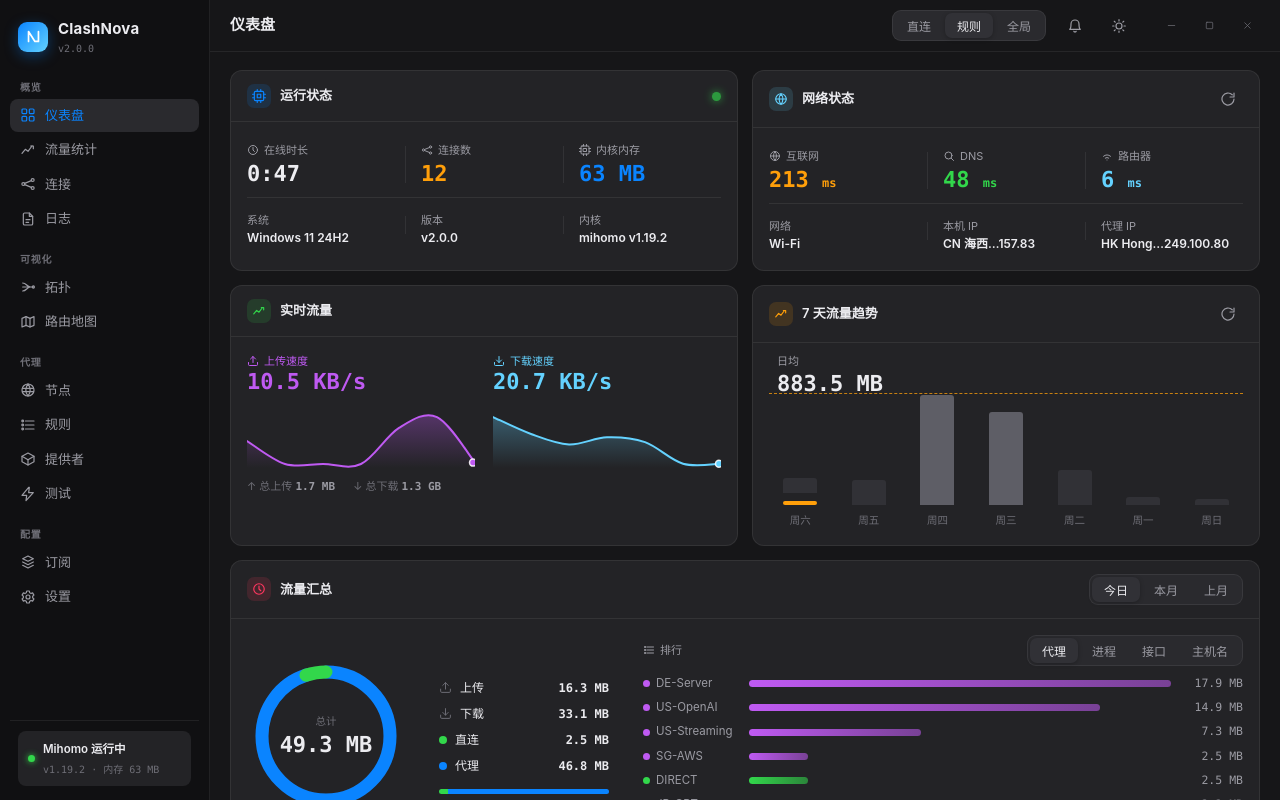
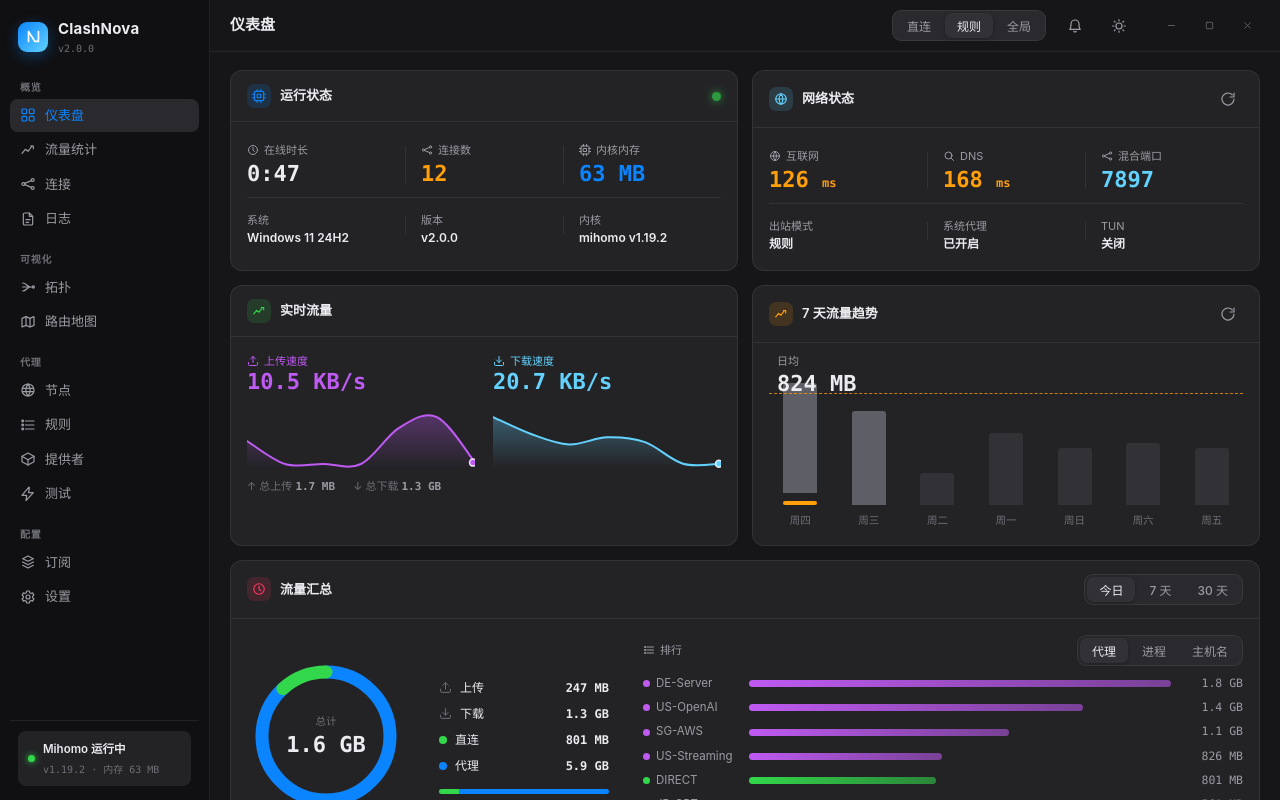
Before and after one commit to ipiggyzhu/ClashNova, a React (Vite) app: page /dashboard in a window 1280 px wide. Built offline with nearby package versions, Linux system fonts and the light colour scheme.

Commit message:
feat: M3-T3 Dashboard 真实化 — 7天趋势/流量汇总环形图/排行接统计命令, 网络状态实测延迟+代理状态摘要

```diff
--- a/src/pages/Dashboard.tsx
+++ b/src/pages/Dashboard.tsx
@@ -4,69 +4,66 @@
 import Icon from '../components/ui/Icon'
 import Seg from '../components/ui/Seg'
 import Spark from '../components/ui/Spark'
+import { call, isMock } from '../services/ipc'
 import { useAppStore } from '../stores/app'
 import { startLiveStreams, useLiveStore } from '../stores/live'
+import type { RankRow, SeriesPoint, StatDim, StatRange } from '../types/clash'
 import { fmtBytes, fmtSpeed, fmtUptime } from '../utils/format'
 
-/* 7 天趋势(M1 静态 mock, 与设计稿一致) */
-const TREND = [
-  { day: '周六', mb: 320, today: true },
-  { day: '周五', mb: 540, today: false },
-  { day: '周四', mb: 2350, today: false },
-  { day: '周三', mb: 1980, today: false },
-  { day: '周二', mb: 760, today: false },
-  { day: '周一', mb: 180, today: false },
-  { day: '周日', mb: 60, today: false },
-]
-const TREND_MAX = Math.max(...TREND.map((t) => t.mb))
+const DAY_NAMES = ['周日', '周一', '周二', '周三', '周四', '周五', '周六']
 
-/* 流量汇总排行(M1 静态 mock) */
-const RANKINGS: Record<string, { name: string; mb: number; color: string }[]> = {
-  proxy: [
-    { name: 'DE-Server', mb: 17.9, color: '#BF5AF2' },
-    { name: 'US-OpenAI', mb: 14.9, color: '#BF5AF2' },
-    { name: 'US-Streaming', mb: 7.3, color: '#BF5AF2' },
-    { name: 'SG-AWS', mb: 2.5, color: '#BF5AF2' },
-    { name: 'DIRECT', mb: 2.5, color: 'var(--green)' },
-    { name: 'JP-GPT', mb: 2.2, color: '#BF5AF2' },
-    { name: 'US-Netflix', mb: 1.3, color: '#BF5AF2' },
-  ],
-  process: [
-    { name: 'chrome.exe', mb: 21.4, color: '#64D2FF' },
-    { name: 'Code.exe', mb: 11.2, color: '#64D2FF' },
-    { name: 'Telegram.exe', mb: 6.8, color: '#64D2FF' },
-    { name: 'steam.exe', mb: 4.1, color: '#64D2FF' },
-    { name: 'msedge.exe', mb: 2.9, color: '#64D2FF' },
-    { name: 'Spotify.exe', mb: 1.8, color: '#64D2FF' },
-    { name: 'System', mb: 1.1, color: '#64D2FF' },
-  ],
-  iface: [
-    { name: 'Wi-Fi', mb: 41.6, color: '#FF9F0A' },
-    { name: '以太网', mb: 6.2, color: '#FF9F0A' },
-    { name: 'TUN', mb: 1.5, color: '#FF9F0A' },
-  ],
-  host: [
-    { name: 'youtube.com', mb: 15.2, color: '#40C8E0' },
-    { name: 'openai.com', mb: 9.6, color: '#40C8E0' },
-    { name: 'github.com', mb: 6.4, color: '#40C8E0' },
-    { name: 'telegram.org', mb: 5.1, color: '#40C8E0' },
-    { name: 'netflix.com', mb: 4.4, color: '#40C8E0' },
-    { name: 'apple.com', mb: 2.7, color: '#40C8E0' },
-    { name: 'bilibili.com', mb: 1.9, color: '#40C8E0' },
-  ],
+const RANK_COLORS: Record<StatDim, string> = {
+  proxy: '#BF5AF2',
+  process: '#64D2FF',
+  host: '#40C8E0',
 }
 
-const DONUT = { proxyMb: 46.8, directMb: 2.5, upMb: 16.3, downMb: 33.1 }
+/** 经当前网络栈对端点计时(ms); 失败 -1 */
+async function probeMs(url: string): Promise<number> {
+  if (isMock) {
+    await new Promise((r) => setTimeout(r, 150 + Math.random() * 250))
+    return Math.round(20 + Math.random() * 220)
+  }
+  const begin = performance.now()
+  try {
+    const ctrl = new AbortController()
+    const timer = setTimeout(() => ctrl.abort(), 5000)
+    await fetch(url, { mode: 'no-cors', cache: 'no-store', signal: ctrl.signal })
+    clearTimeout(timer)
+    return Math.round(performance.now() - begin)
+  } catch {
+    return -1
+  }
+}
+
+function msTone(ms: number): string {
+  if (ms < 0) return 'var(--red)'
+  if (ms < 100) return 'var(--green)'
+  if (ms < 250) return 'var(--orange)'
+  return 'var(--red)'
+}
+
+function msText(ms: number | null): string {
+  return ms === null ? '…' : ms < 0 ? '超时' : String(ms)
+}
 
 export default function Dashboard() {
   const core = useAppStore((s) => s.coreStatus)
+  const settings = useAppStore((s) => s.settings)
   const refreshCoreStatus = useAppStore((s) => s.refreshCoreStatus)
   const traffic = useLiveStore((s) => s.traffic)
   const connections = useLiveStore((s) => s.connections)
 
-  const [sumRange, setSumRange] = useState('today')
-  const [rankBy, setRankBy] = useState('proxy')
-  void sumRange
+  const [sumRange, setSumRange] = useState<StatRange>('day')
+  const [rankBy, setRankBy] = useState<StatDim>('proxy')
+  const [trend, setTrend] = useState<SeriesPoint[]>([])
+  const [sumSeries, setSumSeries] = useState<SeriesPoint[]>([])
+  const [proxyRank, setProxyRank] = useState<RankRow[]>([])
+  const [ranking, setRanking] = useState<RankRow[]>([])
+  const [netMs, setNetMs] = useState<{ internet: number | null; dns: number | null }>({
+    internet: null,
+    dns: null,
+  })
 
   /* 实时流(traffic/connections)接入 + 内核状态 5s 轮询 */
   useEffect(() => {
@@ -78,15 +75,61 @@
     }
   }, [refreshCoreStatus])
 
+  /* 7 天趋势 */
+  useEffect(() => {
+    void call('query_traffic_series', { range: '7d' }).then(setTrend).catch(() => {})
+  }, [])
+
+  /* 流量汇总(环形图 + 排行) */
+  useEffect(() => {
+    void call('query_traffic_series', { range: sumRange }).then(setSumSeries).catch(() => {})
+    void call('query_traffic_rank', { dim: 'proxy', range: sumRange })
+      .then(setProxyRank)
+      .catch(() => {})
+  }, [sumRange])
+
+  useEffect(() => {
+    void call('query_traffic_rank', { dim: rankBy, range: sumRange })
+      .then(setRanking)
+      .catch(() => {})
+  }, [rankBy, sumRange])
+
+  /* 网络状态探测 */
+  const probeNet = (): void => {
+    setNetMs({ internet: null, dns: null })
+    void probeMs('https://www.gstatic.com/generate_204').then((ms) =>
+      setNetMs((s) => ({ ...s, internet: ms })),
+    )
+    void probeMs('https://doh.pub/dns-query').then((ms) =>
+      setNetMs((s) => ({ ...s, dns: ms })),
+    )
+  }
+  useEffect(probeNet, [])
+
   const last = traffic[traffic.length - 1] ?? { up: 0, down: 0 }
   const upPts = useMemo(() => traffic.map((p) => p.up), [traffic])
   const downPts = useMemo(() => traffic.map((p) => p.down), [traffic])
 
-  const total = DONUT.proxyMb + DONUT.directMb
-  const proxyRatio = DONUT.proxyMb / total
+  /* 趋势条形数据 */
+  const trendMax = Math.max(1, ...trend.map((p) => p.up + p.down))
+  const trendAvg = trend.length
+    ? trend.reduce((acc, p) => acc + p.up + p.down, 0) / trend.length
+    : 0
+
+  /* 环形图: 直连 vs 代理 + 上下行 */
+  const sumUp = sumSeries.reduce((acc, p) => acc + p.up, 0)
+  const sumDown = sumSeries.reduce((acc, p) => acc + p.down, 0)
+  const directBytes = proxyRank
+    .filter((r) => r.key === 'DIRECT')
+    .reduce((acc, r) => acc + r.up + r.down, 0)
+  const proxyBytes = Math.max(
+    0,
+    proxyRank.filter((r) => r.key !== 'DIRECT').reduce((acc, r) => acc + r.up + r.down, 0),
+  )
+  const total = Math.max(1, directBytes + proxyBytes)
+  const proxyRatio = proxyBytes / total
   const C = 2 * Math.PI * 64
-  const ranking = RANKINGS[rankBy] ?? RANKINGS['proxy']!
-  const rankMax = Math.max(...ranking.map((r) => r.mb))
+  const rankMax = Math.max(1, ...ranking.map((r) => r.up + r.down))
 
   return (
     <div className="pg-dashboard">
@@ -132,13 +175,13 @@
           </div>
         </Card>
 
-        {/* ---- 网络状态(M1 静态探测占位) ---- */}
+        {/* ---- 网络状态 ---- */}
         <Card
           icon={<Icon name="globe2" />}
           iconColor="var(--cyan)"
           title="网络状态"
           actions={
-            <button className="icon-btn" title="刷新">
+            <button className="icon-btn" title="刷新" onClick={probeNet}>
               <Icon name="refresh" />
             </button>
           }
@@ -146,35 +189,41 @@
           <div className="stat-grid">
             <div className="stat-cell">
               <div className="stat-label"><Icon name="globe2" size={12} />互联网</div>
-              <div className="stat-num" style={{ color: 'var(--orange)' }}>
-                213 <span style={{ fontSize: 12 }}>ms</span>
+              <div className="stat-num" style={{ color: msTone(netMs.internet ?? 0) }}>
+                {msText(netMs.internet)}{' '}
+                {typeof netMs.internet === 'number' && netMs.internet >= 0 && (
+                  <span style={{ fontSize: 12 }}>ms</span>
+                )}
               </div>
             </div>
             <div className="stat-cell">
               <div className="stat-label"><Icon name="search" size={12} />DNS</div>
-              <div className="stat-num" style={{ color: 'var(--green)' }}>
-                48 <span style={{ fontSize: 12 }}>ms</span>
+              <div className="stat-num" style={{ color: msTone(netMs.dns ?? 0) }}>
+                {msText(netMs.dns)}{' '}
+                {typeof netMs.dns === 'number' && netMs.dns >= 0 && (
+                  <span style={{ fontSize: 12 }}>ms</span>
+                )}
               </div>
             </div>
             <div className="stat-cell">
-              <div className="stat-label"><Icon name="wifi" size={12} />路由器</div>
+              <div className="stat-label"><Icon name="connections" size={12} />混合端口</div>
               <div className="stat-num" style={{ color: 'var(--cyan)' }}>
-                6 <span style={{ fontSize: 12 }}>ms</span>
+                {settings.mixedPort}
               </div>
             </div>
           </div>
           <div className="stat-grid stat-sub">
             <div className="stat-cell">
-              <div className="stat-label">网络</div>
-              <b>Wi-Fi</b>
+              <div className="stat-label">出站模式</div>
+              <b>{{ rule: '规则', global: '全局', direct: '直连' }[settings.mode]}</b>
             </div>
             <div className="stat-cell">
-              <div className="stat-label">本机 IP</div>
-              <b>CN 海西…157.83</b>
+              <div className="stat-label">系统代理</div>
+              <b>{settings.sysProxy ? '已开启' : '关闭'}</b>
             </div>
             <div className="stat-cell">
-              <div className="stat-label">代理 IP</div>
-              <b>HK Hong…249.100.80</b>
+              <div className="stat-label">TUN</div>
+              <b>{settings.tun ? '已开启' : '关闭'}</b>
             </div>
           </div>
         </Card>
@@ -228,21 +277,25 @@
             <div className="avg-line" />
             <div className="avg-label">
               <div className="stat-label">日均</div>
-              <div className="stat-num">883.5 MB</div>
+              <div className="stat-num">{fmtBytes(trendAvg)}</div>
             </div>
-            {TREND.map((t) => (
-              <div className="tcol" key={t.day}>
+            {[...trend].reverse().map((p, i) => {
+              const bytes = p.up + p.down
+              const day = new Date(p.ts)
+              return (
+                <div className="tcol" key={p.ts}>
                   <div
                     className="bar-col"
                     style={{
-                    height: `${Math.max(6, (t.mb / TREND_MAX) * 110)}px`,
-                    background: t.mb >= 1900 ? '#5e5e66' : undefined,
+                      height: `${Math.max(6, (bytes / trendMax) * 110)}px`,
+                      background: bytes >= trendMax * 0.8 ? '#5e5e66' : undefined,
                     }}
                   />
-                {t.today && <div className="tick" />}
-                <span>{t.day}</span>
+                  {i === 0 && <div className="tick" />}
+                  <span>{DAY_NAMES[day.getDay()]}</span>
                 </div>
-            ))}
+              )
+            })}
           </div>
         </Card>
       </div>
@@ -253,11 +306,11 @@
         iconColor="var(--pink)"
         title="流量汇总"
         actions={
-          <Seg
+          <Seg<StatRange>
             items={[
-              { value: 'today', label: '今日' },
-              { value: 'month', label: '本月' },
-              { value: 'lastMonth', label: '上月' },
+              { value: 'day', label: '今日' },
+              { value: '7d', label: '7 天' },
+              { value: '30d', label: '30 天' },
             ]}
             value={sumRange}
             onChange={setSumRange}
@@ -283,25 +336,25 @@
             </svg>
             <div className="donut-center">
               <span>总计</span>
-              <div className="stat-num">{total.toFixed(1)} MB</div>
+              <div className="stat-num">{fmtBytes(sumUp + sumDown)}</div>
             </div>
           </div>
           <div className="sum-legend">
             <div className="row">
               <span className="ic"><Icon name="upload" size={13} /></span>上传
-              <b>{DONUT.upMb.toFixed(1)} MB</b>
+              <b>{fmtBytes(sumUp)}</b>
             </div>
             <div className="row">
               <span className="ic"><Icon name="download" size={13} /></span>下载
-              <b>{DONUT.downMb.toFixed(1)} MB</b>
+              <b>{fmtBytes(sumDown)}</b>
             </div>
             <div className="row">
               <span className="dot" style={{ background: 'var(--green)' }} />直连
-              <b>{DONUT.directMb.toFixed(1)} MB</b>
+              <b>{fmtBytes(directBytes)}</b>
             </div>
             <div className="row">
               <span className="dot" style={{ background: 'var(--accent)' }} />代理
-              <b>{DONUT.proxyMb.toFixed(1)} MB</b>
+              <b>{fmtBytes(proxyBytes)}</b>
             </div>
             <div className="split-bar">
               <div style={{ width: `${(1 - proxyRatio) * 100}%`, background: 'var(--green)' }} />
@@ -311,35 +364,38 @@
           <div className="rank">
             <div className="rank-head">
               <div className="stat-label"><Icon name="rules" size={12} />排行</div>
-              <Seg
+              <Seg<StatDim>
                 items={[
                   { value: 'proxy', label: '代理' },
                   { value: 'process', label: '进程' },
-                  { value: 'iface', label: '接口' },
                   { value: 'host', label: '主机名' },
                 ]}
                 value={rankBy}
                 onChange={setRankBy}
               />
             </div>
-            {ranking.map((r) => (
-              <div className="rank-row" key={r.name}>
+            {ranking.map((r) => {
+              const bytes = r.up + r.down
+              const color = r.key === 'DIRECT' ? 'var(--green)' : RANK_COLORS[rankBy]
+              return (
+                <div className="rank-row" key={r.key}>
                   <span className="nm">
-                  <i style={{ background: r.color }} />
-                  {r.name}
+                    <i style={{ background: color }} />
+                    {r.key}
                   </span>
                   <span className="track">
                     <span
                       className="fill"
                       style={{
-                      width: `${(r.mb / rankMax) * 100}%`,
-                      background: `linear-gradient(90deg, ${r.color}, color-mix(in srgb, ${r.color} 55%, transparent))`,
+                        width: `${(bytes / rankMax) * 100}%`,
+                        background: `linear-gradient(90deg, ${color}, color-mix(in srgb, ${color} 55%, transparent))`,
                       }}
                     />
                   </span>
-                <span className="val">{r.mb.toFixed(1)} MB</span>
+                  <span className="val">{fmtBytes(bytes)}</span>
                 </div>
-            ))}
+              )
+            })}
           </div>
         </div>
       </Card>
--- a/src/services/mock.ts
+++ b/src/services/mock.ts
@@ -710,7 +710,7 @@
 
 function mockRank(dim: string, range: string): { key: string; up: number; down: number }[] {
   const keys = RANK_KEYS[dim] ?? RANK_KEYS['proxy']!
-  const scale = range === 'day' ? 1 : range === '30d' ? 26 : 7
+  const scale = range === 'day' ? 0.08 : range === '30d' ? 26 : 7
   return keys
     .map((key, i) => {
       const down = Math.round((18 - i * 2.3) * scale * GB * (0.6 + seeded(i + key.length) * 0.5))
```
Also changed, not shown: design/shots-app/m3-dashboard.png (added). Lines whose indentation alone changed are shown as unchanged.
